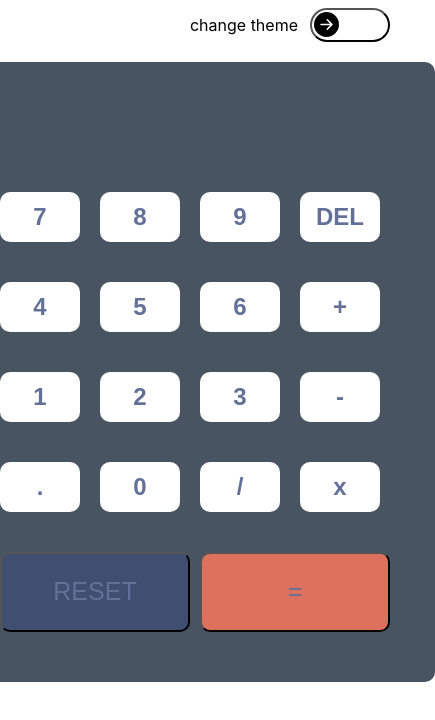
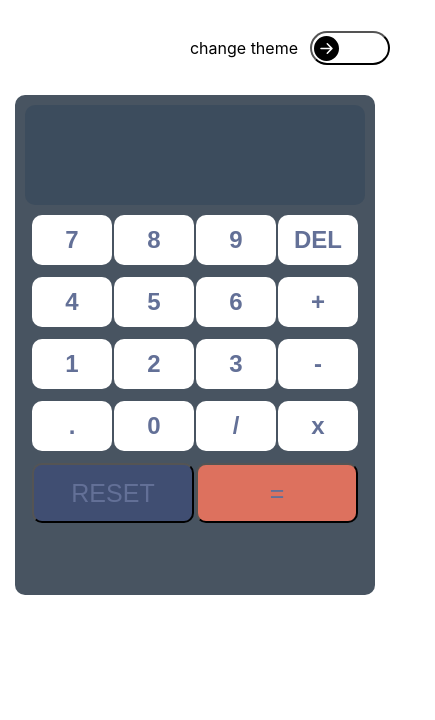
Before and after one commit to jyotirmoy-sinhababu/react-calculator, a React (Create React App) app: page / in a window 390 px wide. Shown: the top 720 px of the page, 435 px wide, since content can reach past the window. Built offline with nearby package versions, Linux system fonts and the light colour scheme.

Commit message:
style added

```diff
--- a/src/components/btnCnt/btnStyle.css
+++ b/src/components/btnCnt/btnStyle.css
@@ -41,3 +41,34 @@
   width: 80px;
   height: 50px;
 }
+@media screen and (max-width: 440px) {
+  .num-btn {
+    border: none;
+    background-color: hsl(0, 0%, 100%);
+    font-size: 24px;
+    color: hsl(225, 21%, 49%);
+    font-weight: bold;
+    cursor: pointer;
+    border-radius: 10px;
+    outline: none;
+    width: 80px;
+    height: 50px;
+  }
+  .equals {
+    cursor: pointer;
+    grid-column: 3/5;
+    background-color: rgb(221, 113, 94);
+    color: hsl(225, 21%, 49%);
+    border-radius: 10px;
+    font-size: 25px;
+  }
+
+  .reset {
+    cursor: pointer;
+    grid-column: 1/3;
+    background-color: hsl(224, 28%, 35%);
+    color: hsl(225, 21%, 49%);
+    border-radius: 10px;
+    font-size: 25px;
+  }
+}
--- a/src/components/btnWrapper/btnWrapperStyle.css
+++ b/src/components/btnWrapper/btnWrapperStyle.css
@@ -7,3 +7,14 @@
   grid-template-rows: 80px 80px 80px 80px 80px;
   grid-gap: 10px;
 }
+
+@media screen and (max-width: 440px) {
+  .buttonBox {
+    height: 350px;
+    display: grid;
+    justify-content: center;
+    grid-template-columns: 80px 80px 80px 80px;
+    grid-template-rows: 60px 60px 60px 60px 60px;
+    grid-gap: 2px;
+  }
+}
--- a/src/components/screen/screenStyle.css
+++ b/src/components/screen/screenStyle.css
@@ -3,7 +3,7 @@
   width: 100%;
   margin-bottom: 10px;
   padding: 23px;
-  background-color: #4357692d;
+  background-color: #062c4d2d;
   border-radius: 10px;
   display: flex;
   justify-content: space-between;
--- a/src/wrapper/wrapperStyle.css
+++ b/src/wrapper/wrapperStyle.css
@@ -18,3 +18,21 @@
 .wrapperOn {
   background-color: hsl(36, 15%, 87%);
 }
+
+@media screen and (max-width: 440px) {
+  .wrapper {
+    width: 340px;
+    height: 480px;
+    padding: 10px;
+    border-radius: 10px;
+    background-color: #485461;
+  }
+  .wrapper-box {
+    display: flex;
+    justify-content: center;
+    flex-direction: column;
+    gap: 30px;
+    align-items: center;
+    padding-top: 8%;
+  }
+}
```
